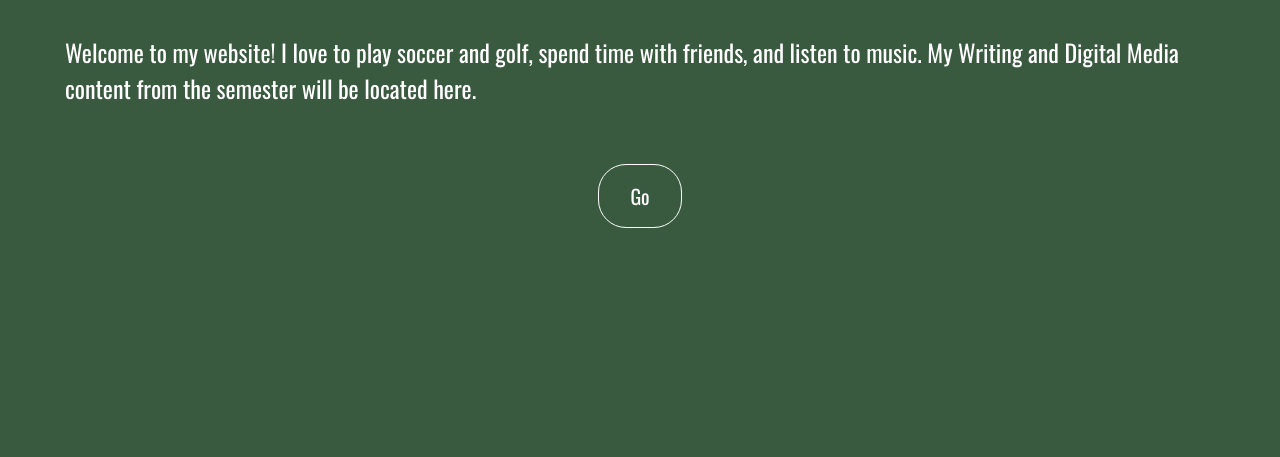
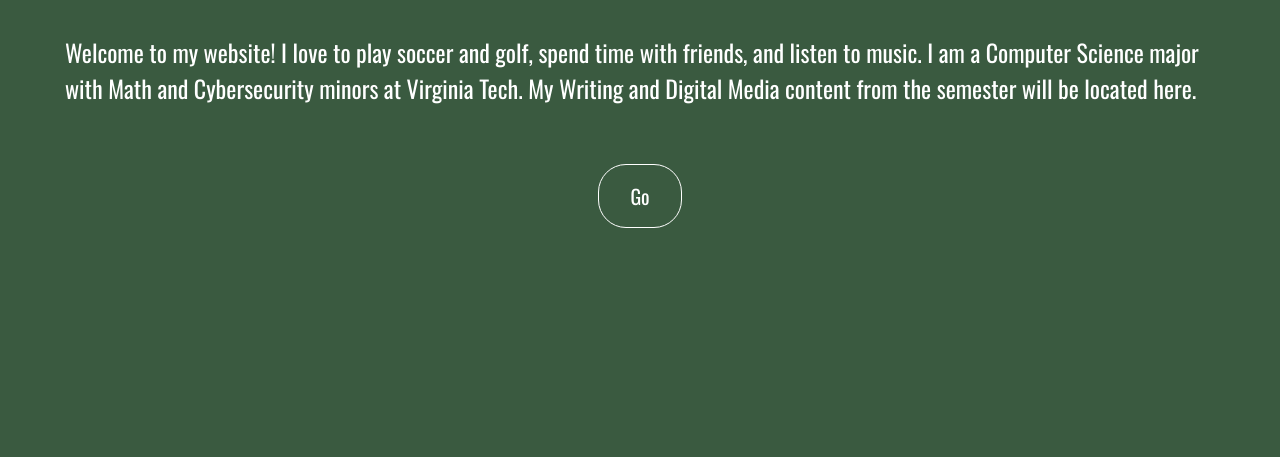
Before and after one commit to bradenp22/bradenp22.github.io, a plain HTML site: page index.html in a window 1280 px wide. Shown: the part 343-800 px from the top of the page. Drawn offline with nearby package versions, Linux system fonts and the light colour scheme.

Commit message:
bio touch up

```diff
--- a/index.html
+++ b/index.html
@@ -19,6 +19,7 @@
         <div class="wrapper">
           <h1>Braden Peacock</h1>
             <p class="bio"> Welcome to my website! I love to play soccer and golf, spend time with friends, and listen to music.
+              I am a Computer Science major with Math and Cybersecurity minors at Virginia Tech.
               My Writing and Digital Media content from the semester will be located here.
             </p>
           <div class="buttonBox">
```
